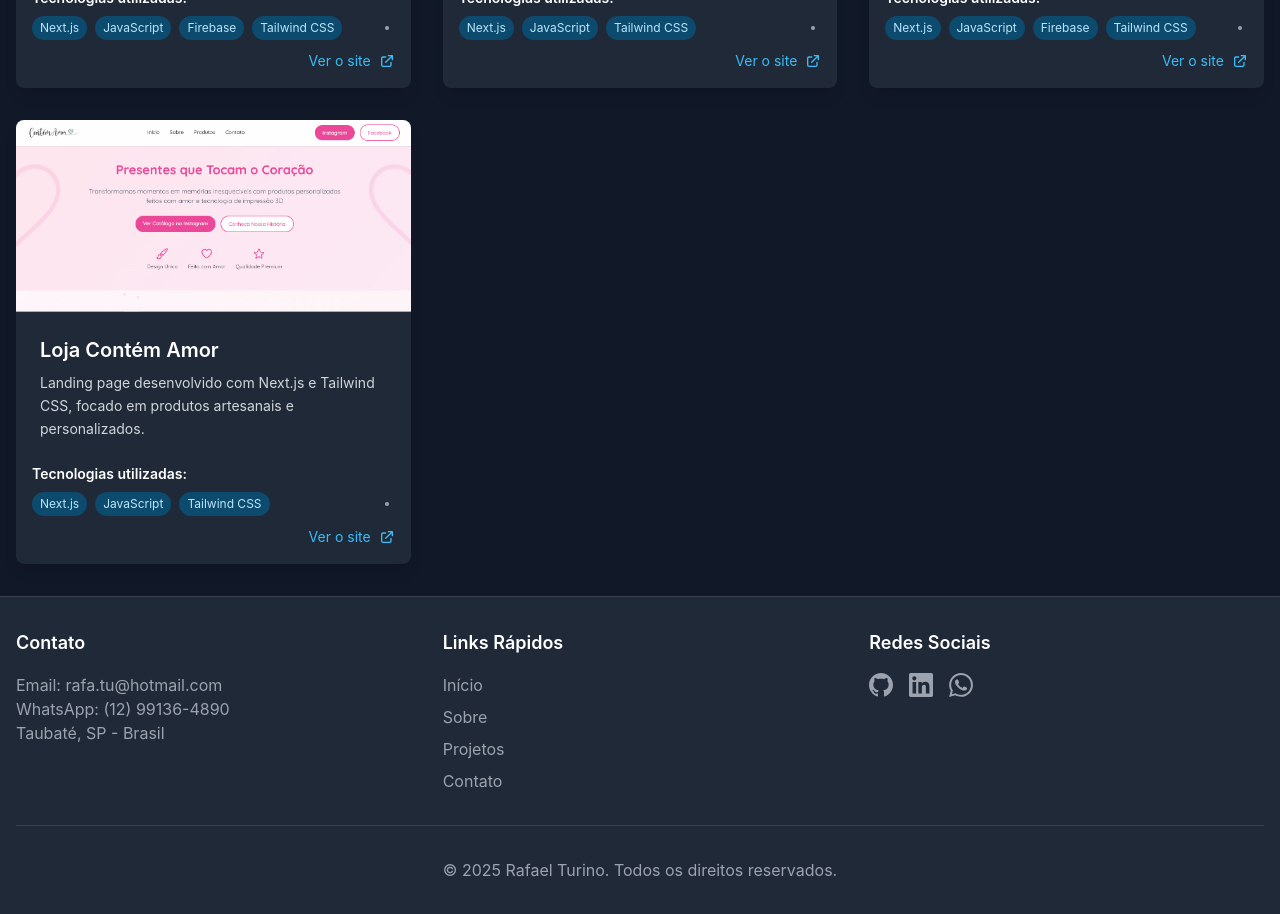
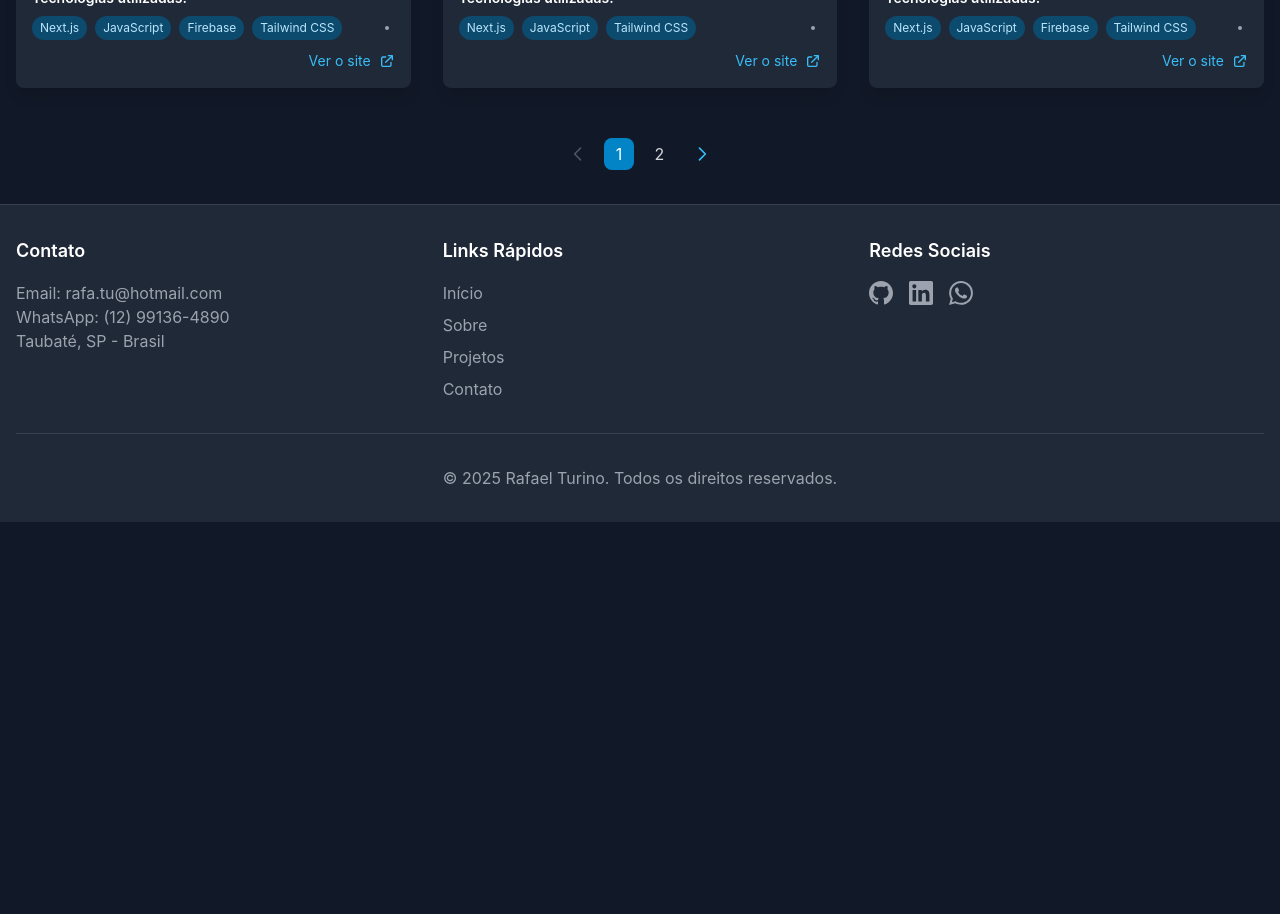
Before and after one commit to rafatu07/portifolio-rafael, a Next.js app: page /projetos in a window 1280 px wide. Shown: the part 1040-1954 px from the top of the page. After the commit the page ends 1562 px from the top, so only its background shows below. Built offline with nearby package versions, Linux system fonts and the light colour scheme.

Commit message:
Quebra de pagina de projetos

```diff
--- a/src/pages/projetos.tsx
+++ b/src/pages/projetos.tsx
@@ -2,7 +2,7 @@ import { NextPage } from 'next';
 import Head from 'next/head';
 import Image from 'next/image';
 import { motion } from 'framer-motion';
-import { useState, useRef } from 'react';
+import { useState, useRef, useMemo } from 'react';
 import { fadeInUp, staggerContainer, viewportOptions } from '../config/animations';
 
 const projetos = [
@@ -66,6 +66,25 @@ const projetos = [
 
 const ProjetosPage: NextPage = () => {
   const [expandedCards, setExpandedCards] = useState<Record<number, boolean>>({});
+  const [paginaAtual, setPaginaAtual] = useState(1);
+  const projetosPorPagina = 6;
+
+  // Calcular número total de páginas
+  const totalPaginas = Math.ceil(projetos.length / projetosPorPagina);
+
+  // Obter projetos da página atual
+  const projetosAtuais = useMemo(() => {
+    const indiceInicial = (paginaAtual - 1) * projetosPorPagina;
+    return projetos.slice(indiceInicial, indiceInicial + projetosPorPagina);
+  }, [paginaAtual]);
+
+  const irParaPagina = (numeroPagina: number) => {
+    if (numeroPagina >= 1 && numeroPagina <= totalPaginas) {
+      setPaginaAtual(numeroPagina);
+      // Rolar para o topo da seção quando mudar de página
+      window.scrollTo({ top: 0, behavior: 'smooth' });
+    }
+  };
 
   const toggleExpanded = (id: number) => {
     setExpandedCards(prev => ({
@@ -126,8 +145,9 @@ const ProjetosPage: NextPage = () => {
           initial="initial"
           whileInView="animate"
           viewport={viewportOptions}
+          key={`pagina-${paginaAtual}`} // Forçar re-render da animação quando mudar de página
         >
-          {projetos.map((projeto) => {
+          {projetosAtuais.map((projeto) => {
             const isExpanded = expandedCards[projeto.id];
             const shouldShowToggle = projeto.descricao.length > 150;
 
@@ -226,6 +246,58 @@ const ProjetosPage: NextPage = () => {
             );
           })}
         </motion.div>
+
+        {/* Paginação */}
+        {totalPaginas > 1 && (
+          <div className="mt-12 flex justify-center">
+            <nav className="flex items-center gap-2">
+              <button
+                onClick={() => irParaPagina(paginaAtual - 1)}
+                disabled={paginaAtual === 1}
+                className={`p-2 rounded-lg ${
+                  paginaAtual === 1
+                  ? 'text-gray-400 dark:text-gray-600 cursor-not-allowed'
+                  : 'text-primary-600 dark:text-primary-400 hover:bg-primary-50 dark:hover:bg-primary-900/20'
+                }`}
+                aria-label="Página anterior"
+              >
+                <svg className="w-5 h-5" fill="none" stroke="currentColor" viewBox="0 0 24 24">
+                  <path strokeLinecap="round" strokeLinejoin="round" strokeWidth={2} d="M15 19l-7-7 7-7" />
+                </svg>
+              </button>
+
+              {/* Números das páginas */}
+              {Array.from({ length: totalPaginas }, (_, i) => i + 1).map(numero => (
+                <button
+                  key={numero}
+                  onClick={() => irParaPagina(numero)}
+                  className={`px-3 py-1 rounded-lg ${
+                    paginaAtual === numero
+                    ? 'bg-primary-600 text-white'
+                    : 'text-gray-700 dark:text-gray-300 hover:bg-primary-50 dark:hover:bg-primary-900/20'
+                  }`}
+                >
+                  {numero}
+                </button>
+              ))}
+
+              <button
+                onClick={() => irParaPagina(paginaAtual + 1)}
+                disabled={paginaAtual === totalPaginas}
+                className={`p-2 rounded-lg ${
+                  paginaAtual === totalPaginas
+                  ? 'text-gray-400 dark:text-gray-600 cursor-not-allowed'
+                  : 'text-primary-600 dark:text-primary-400 hover:bg-primary-50 dark:hover:bg-primary-900/20'
+                }`}
+                aria-label="Próxima página"
+              >
+                <svg className="w-5 h-5" fill="none" stroke="currentColor" viewBox="0 0 24 24">
+                  <path strokeLinecap="round" strokeLinejoin="round" strokeWidth={2} d="M9 5l7 7-7 7" />
+                </svg>
+              </button>
+            </nav>
+          </div>
+        )}
       </main>
     </>
   );
```
